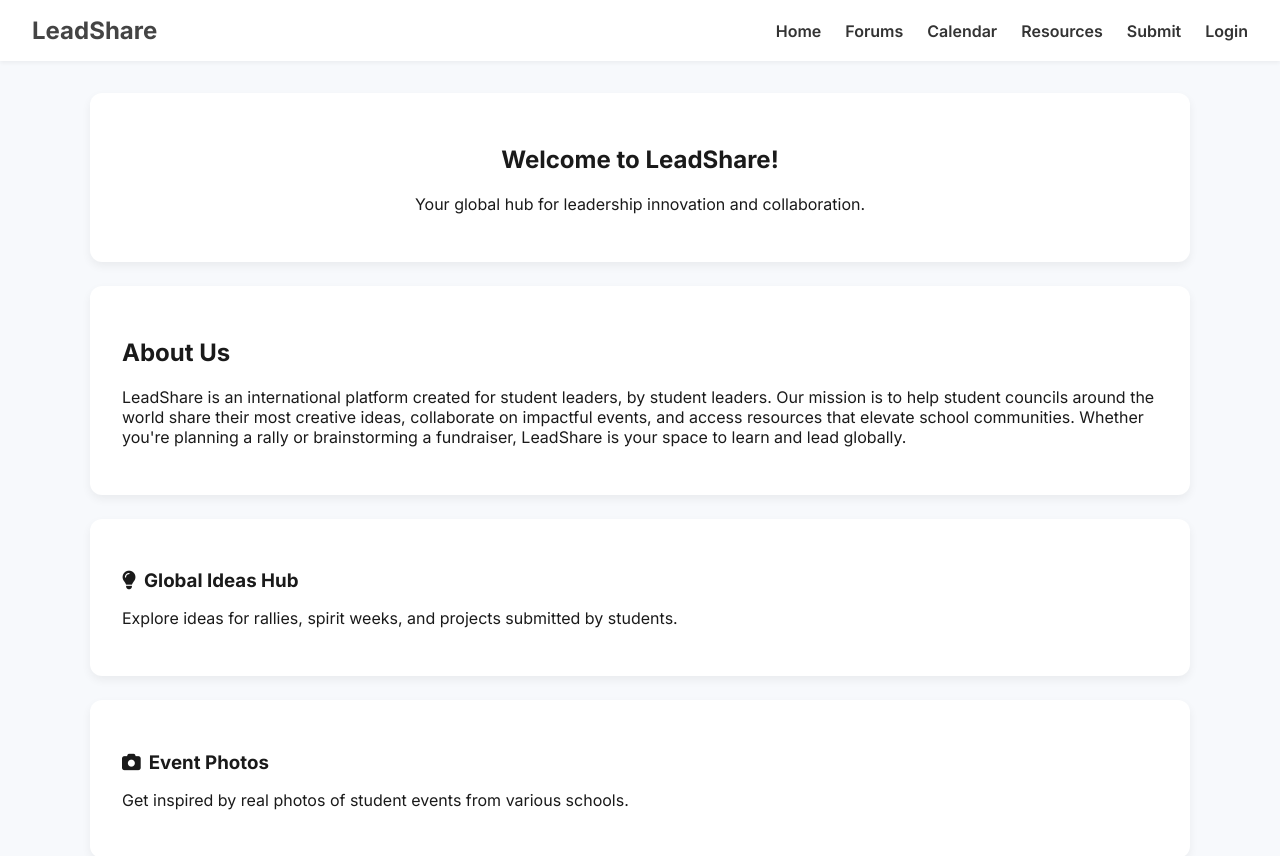
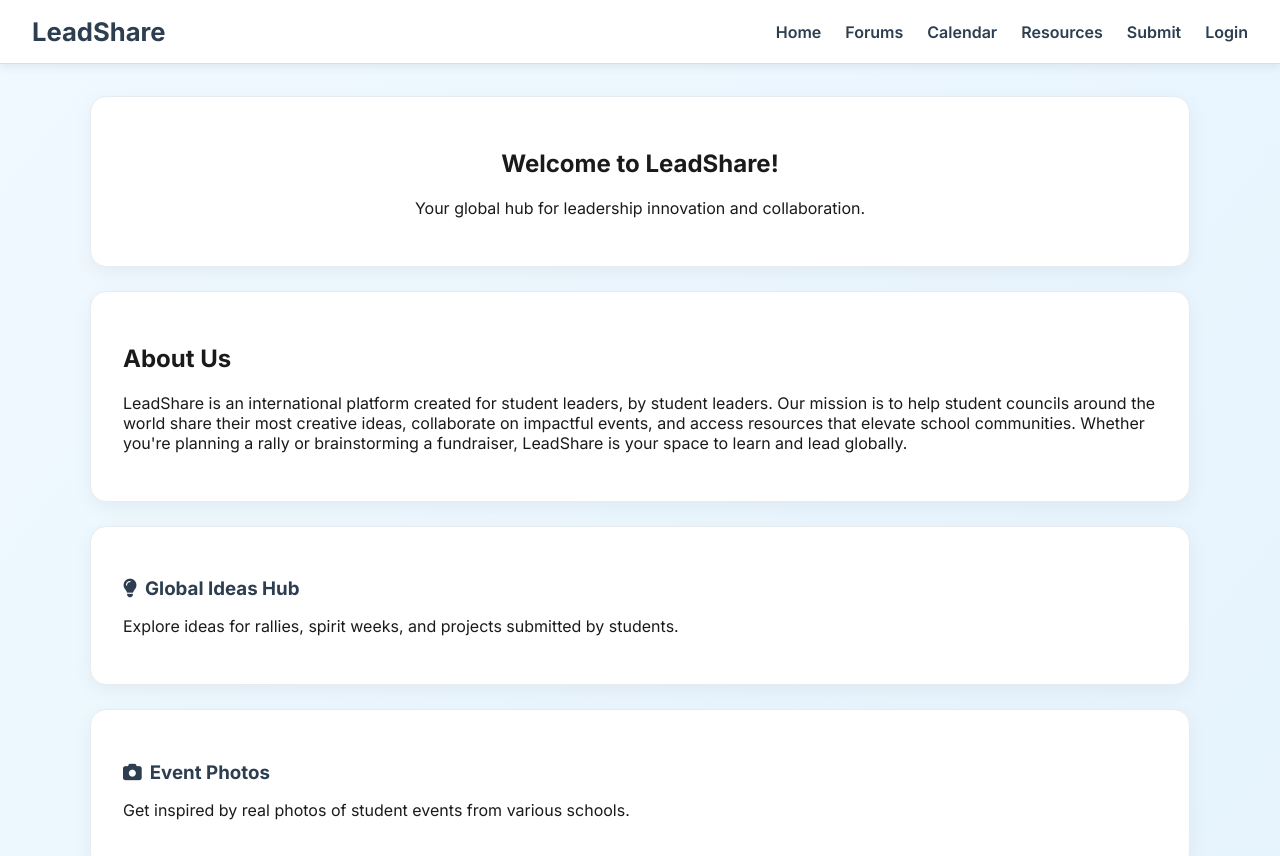
Before and after one commit to Hrihaan09/leadership, a plain HTML site: page index.html in a window 1280 px wide. Shown: the top 856 px of the page. Drawn offline with Linux system fonts and the light colour scheme.

Commit message:
Update style.css

```diff
--- a/style.css
+++ b/style.css
@@ -1,7 +1,7 @@
 body {
   margin: 0;
   font-family: 'Inter', sans-serif;
-  background-color: #f7f9fc;
+  background: linear-gradient(to bottom right, #f0f9ff, #e3f2fd);
   color: #1a1a1a;
 }
 
@@ -11,16 +11,17 @@ body {
   justify-content: space-between;
   align-items: center;
   padding: 1rem 2rem;
-  box-shadow: 0 2px 4px rgba(0, 0, 0, 0.05);
+  box-shadow: 0 4px 8px rgba(0, 0, 0, 0.06);
   position: sticky;
   top: 0;
   z-index: 1000;
+  border-bottom: 1px solid #ddd;
 }
 
 .logo {
-  font-size: 1.5rem;
+  font-size: 1.6rem;
   font-weight: 700;
-  color: #444;
+  color: #2c3e50;
 }
 
 .nav-links {
@@ -33,7 +34,7 @@ body {
 
 .nav-links li a {
   text-decoration: none;
-  color: #333;
+  color: #2c3e50;
   font-weight: 600;
   transition: color 0.3s ease;
 }
@@ -52,13 +53,15 @@ body {
   background: white;
   padding: 2rem;
   margin-bottom: 1.5rem;
-  border-radius: 12px;
-  box-shadow: 0 4px 10px rgba(0, 0, 0, 0.06);
-  transition: transform 0.2s ease;
+  border-radius: 16px;
+  border: 1px solid #e6ecf0;
+  box-shadow: 0 6px 20px rgba(0, 0, 0, 0.05);
+  transition: transform 0.2s ease, box-shadow 0.2s ease;
 }
 
 .card:hover {
-  transform: translateY(-4px);
+  transform: translateY(-3px);
+  box-shadow: 0 10px 25px rgba(0, 0, 0, 0.07);
 }
 
 .card h3 {
@@ -66,12 +69,13 @@ body {
   align-items: center;
   gap: 0.5rem;
   margin-bottom: 0.75rem;
+  color: #2c3e50;
 }
 
 footer {
   text-align: center;
   padding: 2rem 1rem;
-  background-color: #fff;
+  background-color: #ffffff;
   color: #888;
   border-top: 1px solid #e0e0e0;
   margin-top: 3rem;
@@ -93,8 +97,20 @@ button {
   font-weight: bold;
   cursor: pointer;
   transition: background 0.3s ease;
+  border: none;
+  border-radius: 8px;
 }
 
 button:hover {
   background-color: #005fd1;
 }
+
+.resource-list li a {
+  color: #0077ff;
+  text-decoration: none;
+  font-weight: 500;
+}
+
+.resource-list li a:hover {
+  text-decoration: underline;
+}
```
